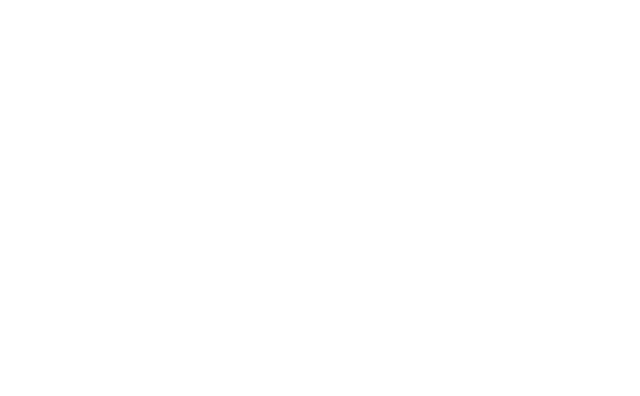
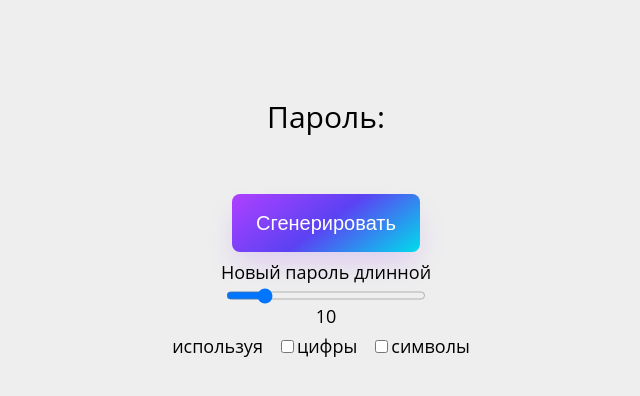
Before and after one commit to oipik/random-pass, a website: page app/index.html in a window 1280 px wide. Shown: the whole page, without its empty margins (314-954 px from the left). Drawn offline with nearby package versions, Linux system fonts and the light colour scheme; files that its build step writes are made by us from their sources.

Commit message:
Добавил рандом букв, цифр и символов

```diff
--- a/app/index.html
+++ b/app/index.html
@@ -9,5 +9,21 @@
 </head>
 <body>
 
+   <div class="wrapper">
+      <div class="container">
+         <div class="inner">
+            <h1 class="inner__title">Пароль:</h1>
+            <div class="inner__password"></div>
+            <button class="inner__btn">Сгенерировать</button>
+            <p class="inner__text">Новый пароль длинной</p>
+            <input class="inner__range" type="range" min="6" max="30" value="10">
+            <span class="inner__number"></span>
+            <span class="inner__text inner__used">используя</span>
+            <label class="inner__label" for="numbers"><input class="inner__numbers" id="numbers" type="checkbox">цифры</label>
+            <label class="inner__label" for="symbols"><input class="inner__symbols" id="symbols" type="checkbox">символы</label>
+         </div>
+      </div>
+   </div>
+   <script src="js/main.js"></script>
 </body>
 </html>
--- a/app/js/main.js
+++ b/app/js/main.js
@@ -0,0 +1,75 @@
+'use strict';
+
+document.addEventListener('DOMContentLoaded', () => {
+
+    let valueRange = document.querySelector('.inner__range'),
+    number = document.querySelector('.inner__number'),
+    numbers = document.querySelector('.inner__numbers'),
+    symbols = document.querySelector('.inner__symbols'),
+    pass = document.querySelector('.inner__password'),
+    btn = document.querySelector('.inner__btn');
+
+    number.textContent = valueRange.value;
+
+    valueRange.addEventListener('change', (e) => {
+        number.textContent = e.target.value;
+    });
+
+    let array = (min, max) => {
+        let arr = [];
+        for(let i = min; i <= max; i++) {
+            arr.push(String.fromCharCode(i));
+        }
+        return arr;
+    }
+
+
+
+    let arrayWords = array(65, 90).concat(array(97, 122)),
+        arrayNumbers = array(48, 57),
+        arraySymbols = array(33, 47).concat(array(58, 64));
+
+    btn.addEventListener('click', () => {
+        if(numbers.checked && symbols.checked) {
+            randomNumbers(numbers.checked, symbols.checked, valueRange.value);
+        } else if(numbers.checked) {
+            randomNumbers(numbers.checked, false, valueRange.value);
+        } else if(symbols.checked) {
+            randomNumbers(false, symbols.checked, valueRange.value);
+        }
+    });
+
+    function randomNumbers(numbers, symbols, length) {
+        pass.textContent = '';
+        let all = [];
+
+        if(numbers && symbols) {
+            all = arrayWords.concat(arrayNumbers, arraySymbols);
+
+            console.log(all)
+            console.log(length)
+
+            for(let i = 1; i <= length; i++) {
+                pass.textContent += all[Math.floor(Math.random() * all.length)];
+            }
+        }
+
+        if(numbers) {
+            all = arrayWords.concat(arrayNumbers);
+
+            for(let i = 1; i <= length; i++) {
+                pass.textContent += all[Math.floor(Math.random() * all.length)];
+            }
+        }
+
+        if(symbols) {
+            all = arrayWords.concat(arraySymbols);
+
+            for(let i = 1; i <= length; i++) {
+                pass.textContent += all[Math.floor(Math.random() * all.length)];
+            }
+        }
+
+
+    }
+});
--- a/app/scss/style.scss
+++ b/app/scss/style.scss
@@ -1,2 +1,84 @@
 @import 'reset';
 @import 'global';
+
+body {
+    height: 100vh;
+    background-color: #EEEEEE;
+}
+.container {
+    max-width: 880px;
+    margin: 100px auto;
+}
+.wrapper {
+    max-width: 100%;
+    margin: 0 auto;
+}
+
+.inner {
+    text-align: center;
+    &__title {
+        margin: 0 auto 20px;
+        max-width: 800px;
+        font: 30px/34px 'Open Sans';
+    }
+    &__password {
+        padding-bottom: 40px;
+        font: 80px/normal 'Open Sans';
+    }
+    &__btn {
+        text-align: center;
+        align-items: center;
+        background-image: linear-gradient(144deg,#AF40FF, #5B42F3 50%,#00DDEB);
+        border: 0;
+        border-radius: 8px;
+        box-shadow: rgba(151, 65, 252, 0.2) 0 15px 30px -5px;
+        box-sizing: border-box;
+        color: #FFFFFF;
+        font-family: Phantomsans, sans-serif;
+        font-size: 20px;
+        justify-content: center;
+        line-height: 1em;
+        max-width: 100%;
+        min-width: 140px;
+        padding: 19px 24px;
+        text-decoration: none;
+        user-select: none;
+        -webkit-user-select: none;
+        touch-action: manipulation;
+        white-space: nowrap;
+        cursor: pointer;
+        &:active,
+        &:hover {
+            outline: 0;
+        }
+    }
+    &__text {
+        padding-top: 10px;
+        line-height: 25px;
+        color: #000;
+        font: 18px/20px 'Open Sans', sans-serif;
+    }
+    &__used {
+        display: inline-block;
+        padding-right: 10px;
+    }
+    &__range {
+        margin: 8px auto 5px;
+        height: 11px;
+        width: 200px;
+        display: block;
+    }
+    &__label {
+        color: #000;
+        font: 18px/20px 'Open Sans', sans-serif;
+        margin-right: 10px;
+    }
+    &__words {
+        padding-left: 10px;
+    }
+    &__number {
+        display: block;
+        color: #000;
+        font: 18px/20px 'Open Sans', sans-serif;
+    }
+}
```
